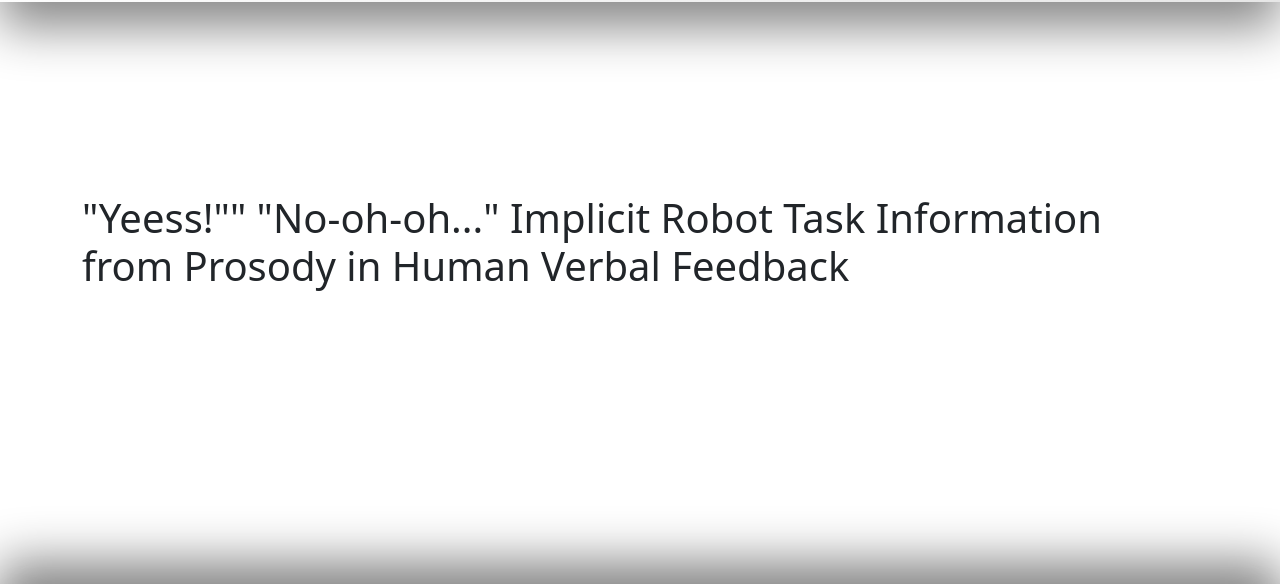
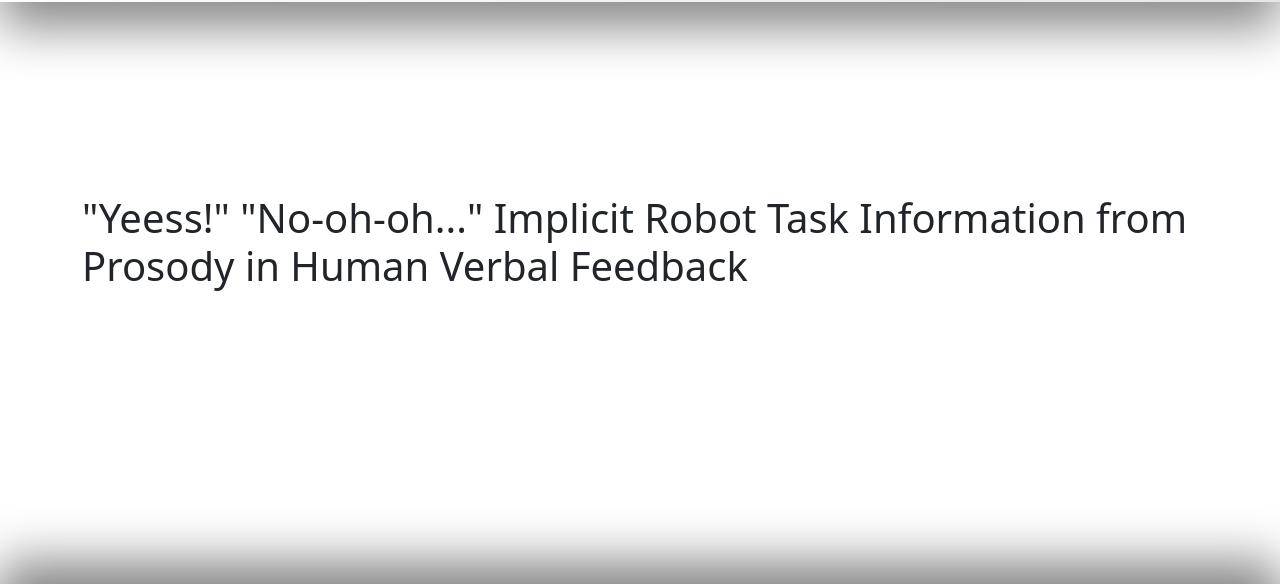
Before and after one commit to maydogan17/maydogan17.github.io, a website: page project1.html in a window 1280 px wide. Shown: the part 86-670 px from the top of the page. Drawn offline with nearby package versions, Linux system fonts and the light colour scheme.

Commit message:
fixed typo

```diff
--- a/project1.html
+++ b/project1.html
@@ -54,7 +54,7 @@
       <div class="container mt-lg-5 mb-lg-5 pb-lg-5 pt-lg-5" id="greeting">
         <div class="row mt-5 mb-5 pb-5 pt-5">
           <div class="col-12 mb-5 pb-5">
-            <h4 class="display-6">"Yeess!"" "No-oh-oh..." Implicit Robot Task Information from Prosody in Human Verbal Feedback</h4>
+            <h4 class="display-6">"Yeess!" "No-oh-oh..." Implicit Robot Task Information from Prosody in Human Verbal Feedback</h4>
           </div>
         </div>
       </div>
```
